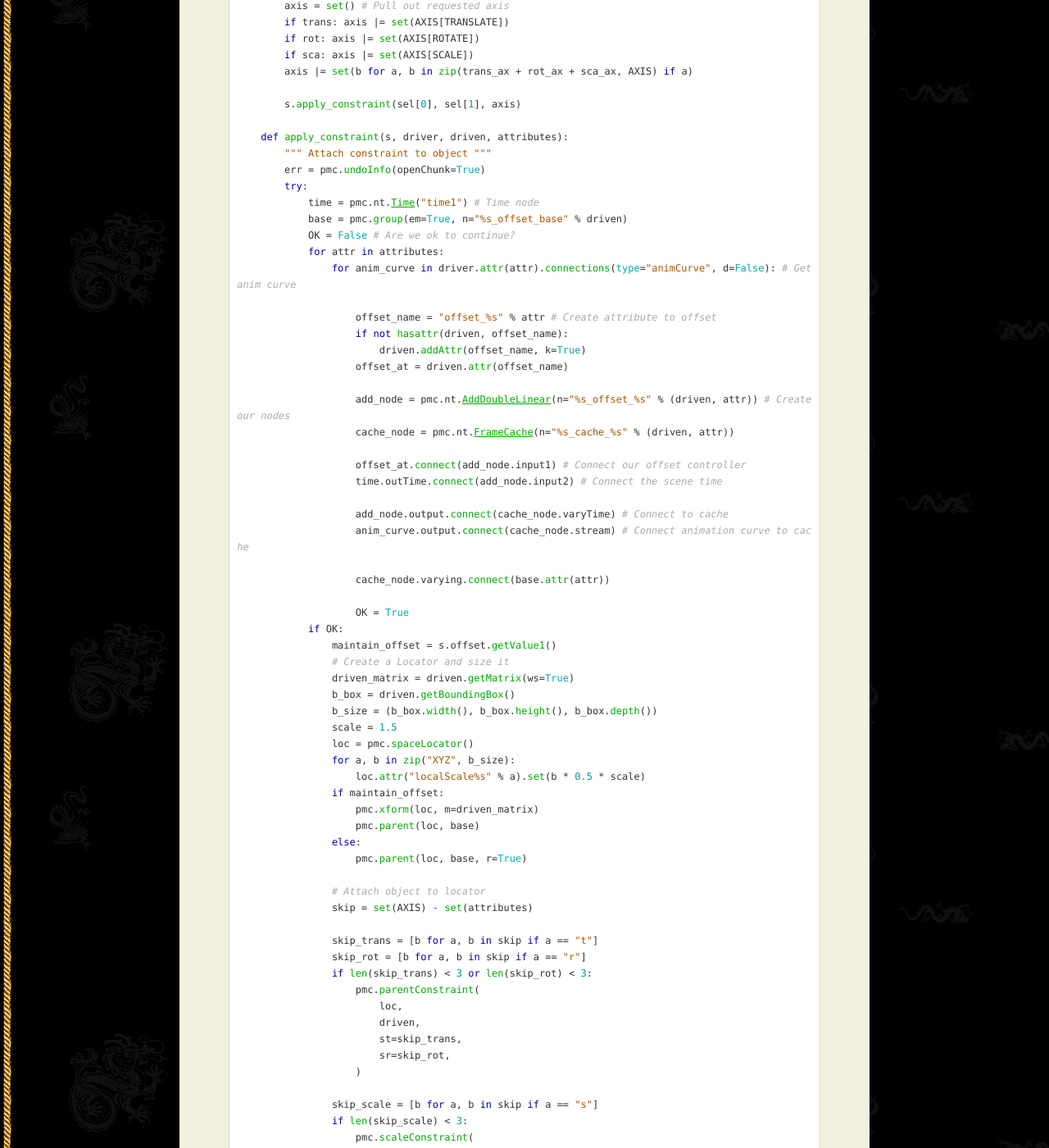
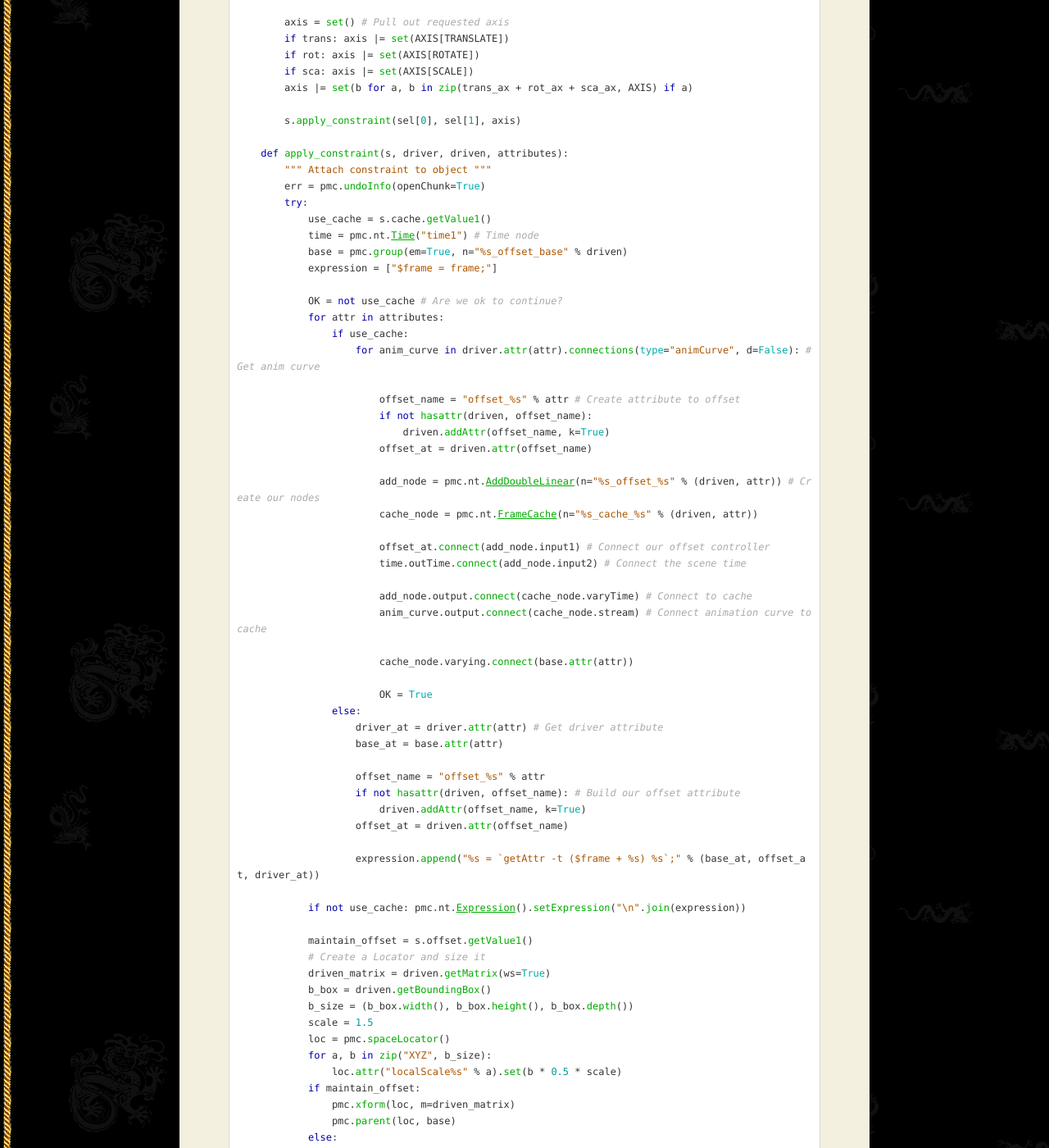
Before and after one commit to internetimagery/internetimagery.github.io, a Jekyll site: the page built from python/timeconstraint.md, in a window 1280 px wide and 1400 px high, scrolled down 1793 px. Shown: the whole window at 82% size. Built offline with Jekyll 4.4.1, drawn with Linux system fonts in a browser that asks for light colours; nearby versions of some CDN libraries; some web fonts are replaced; some of the changed text lies outside the part shown.

Commit message:
Update timeconstraint.md

```diff
--- a/python/timeconstraint.md
+++ b/python/timeconstraint.md
@@ -50,6 +50,7 @@
         with pmc.window(name, t="Offset Constraint"):
             with ui.ColumnLayout(adj=True):
                 with pmc.frameLayout(l="Constraint Axis:"):
+                    s.cache = ui.CheckBoxGrp(l="Use Cache: ")
                     s.offset = ui.CheckBoxGrp(l="Maintain Offset:").setValue1(True)
                     s.trans = ui.CheckBoxGrp(l="Translate:").setValue1(True).onCommand(lambda x:s.uncheck_boxes(s.trans_ax))
                     s.trans_ax = ui.CheckBoxGrp(l="", la3=("X","Y","Z"), ncb=3).onCommand(lambda x:s.uncheck_boxes(s.trans))
@@ -89,65 +90,81 @@
         """ Attach constraint to object """
         err = pmc.undoInfo(openChunk=True)
         try:
+            use_cache = s.cache.getValue1()
             time = pmc.nt.Time("time1") # Time node
             base = pmc.group(em=True, n="%s_offset_base" % driven)
-            OK = False # Are we ok to continue?
+            expression = ["$frame = frame;"]
+
+            OK = not use_cache # Are we ok to continue?
             for attr in attributes:
-                for anim_curve in driver.attr(attr).connections(type="animCurve", d=False): # Get anim curve
+                if use_cache:
+                    for anim_curve in driver.attr(attr).connections(type="animCurve", d=False): # Get anim curve
 
-                    offset_name = "offset_%s" % attr # Create attribute to offset
-                    if not hasattr(driven, offset_name):
+                        offset_name = "offset_%s" % attr # Create attribute to offset
+                        if not hasattr(driven, offset_name):
+                            driven.addAttr(offset_name, k=True)
+                        offset_at = driven.attr(offset_name)
+
+                        add_node = pmc.nt.AddDoubleLinear(n="%s_offset_%s" % (driven, attr)) # Create our nodes
+                        cache_node = pmc.nt.FrameCache(n="%s_cache_%s" % (driven, attr))
+
+                        offset_at.connect(add_node.input1) # Connect our offset controller
+                        time.outTime.connect(add_node.input2) # Connect the scene time
+
+                        add_node.output.connect(cache_node.varyTime) # Connect to cache
+                        anim_curve.output.connect(cache_node.stream) # Connect animation curve to cache
+
+                        cache_node.varying.connect(base.attr(attr))
+
+                        OK = True
+                else:
+                    driver_at = driver.attr(attr) # Get driver attribute
+                    base_at = base.attr(attr)
+
+                    offset_name = "offset_%s" % attr
+                    if not hasattr(driven, offset_name): # Build our offset attribute
                         driven.addAttr(offset_name, k=True)
                     offset_at = driven.attr(offset_name)
 
-                    add_node = pmc.nt.AddDoubleLinear(n="%s_offset_%s" % (driven, attr)) # Create our nodes
-                    cache_node = pmc.nt.FrameCache(n="%s_cache_%s" % (driven, attr))
+                    expression.append("%s = `getAttr -t ($frame + %s) %s`;" % (base_at, offset_at, driver_at))
 
-                    offset_at.connect(add_node.input1) # Connect our offset controller
-                    time.outTime.connect(add_node.input2) # Connect the scene time
+            if not use_cache: pmc.nt.Expression().setExpression("\n".join(expression))
 
-                    add_node.output.connect(cache_node.varyTime) # Connect to cache
-                    anim_curve.output.connect(cache_node.stream) # Connect animation curve to cache
+            maintain_offset = s.offset.getValue1()
+            # Create a Locator and size it
+            driven_matrix = driven.getMatrix(ws=True)
+            b_box = driven.getBoundingBox()
+            b_size = (b_box.width(), b_box.height(), b_box.depth())
+            scale = 1.5
+            loc = pmc.spaceLocator()
+            for a, b in zip("XYZ", b_size):
+                loc.attr("localScale%s" % a).set(b * 0.5 * scale)
+            if maintain_offset:
+                pmc.xform(loc, m=driven_matrix)
+                pmc.parent(loc, base)
+            else:
+                pmc.parent(loc, base, r=True)
 
-                    cache_node.varying.connect(base.attr(attr))
+            # Attach object to locator
+            skip = set(AXIS) - set(attributes)
 
-                    OK = True
-            if OK:
-                maintain_offset = s.offset.getValue1()
-                # Create a Locator and size it
-                driven_matrix = driven.getMatrix(ws=True)
-                b_box = driven.getBoundingBox()
-                b_size = (b_box.width(), b_box.height(), b_box.depth())
-                scale = 1.5
-                loc = pmc.spaceLocator()
-                for a, b in zip("XYZ", b_size):
-                    loc.attr("localScale%s" % a).set(b * 0.5 * scale)
-                if maintain_offset:
-                    pmc.xform(loc, m=driven_matrix)
-                    pmc.parent(loc, base)
-                else:
-                    pmc.parent(loc, base, r=True)
+            skip_trans = [b for a, b in skip if a == "t"]
+            skip_rot = [b for a, b in skip if a == "r"]
+            if len(skip_trans) < 3 or len(skip_rot) < 3:
+                pmc.parentConstraint(
+                    loc,
+                    driven,
+                    st=skip_trans,
+                    sr=skip_rot,
+                )
 
-                # Attach object to locator
-                skip = set(AXIS) - set(attributes)
-
-                skip_trans = [b for a, b in skip if a == "t"]
-                skip_rot = [b for a, b in skip if a == "r"]
-                if len(skip_trans) < 3 or len(skip_rot) < 3:
-                    pmc.parentConstraint(
-                        loc,
-                        driven,
-                        st=skip_trans,
-                        sr=skip_rot,
-                    )
-
-                skip_scale = [b for a, b in skip if a == "s"]
-                if len(skip_scale) < 3:
-                    pmc.scaleConstraint(
-                        loc,
-                        driven,
-                        sk=skip_scale,
-                    )
+            skip_scale = [b for a, b in skip if a == "s"]
+            if len(skip_scale) < 3:
+                pmc.scaleConstraint(
+                    loc,
+                    driven,
+                    sk=skip_scale,
+                )
 
         except Exception as err:
             raise
```
